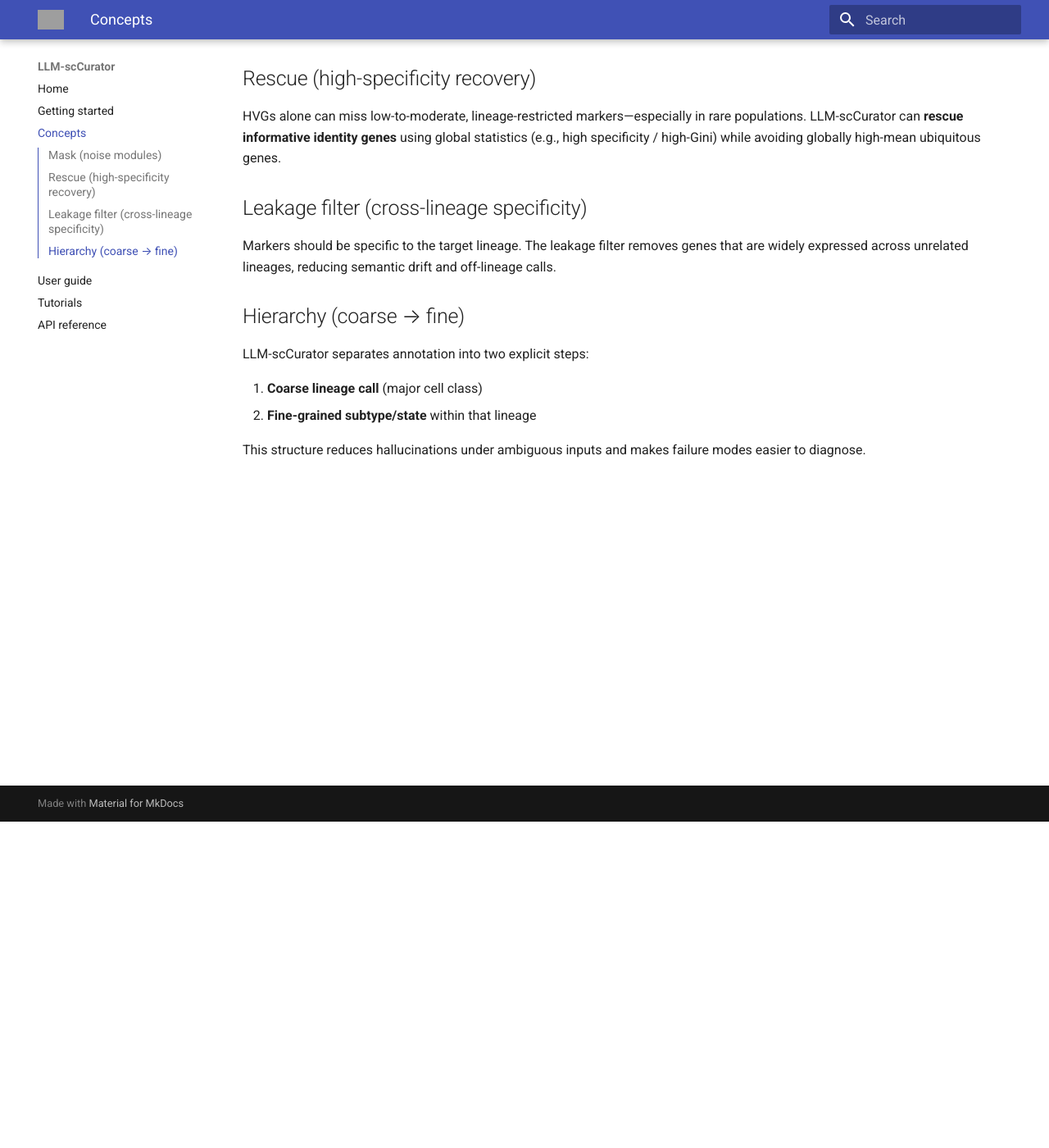
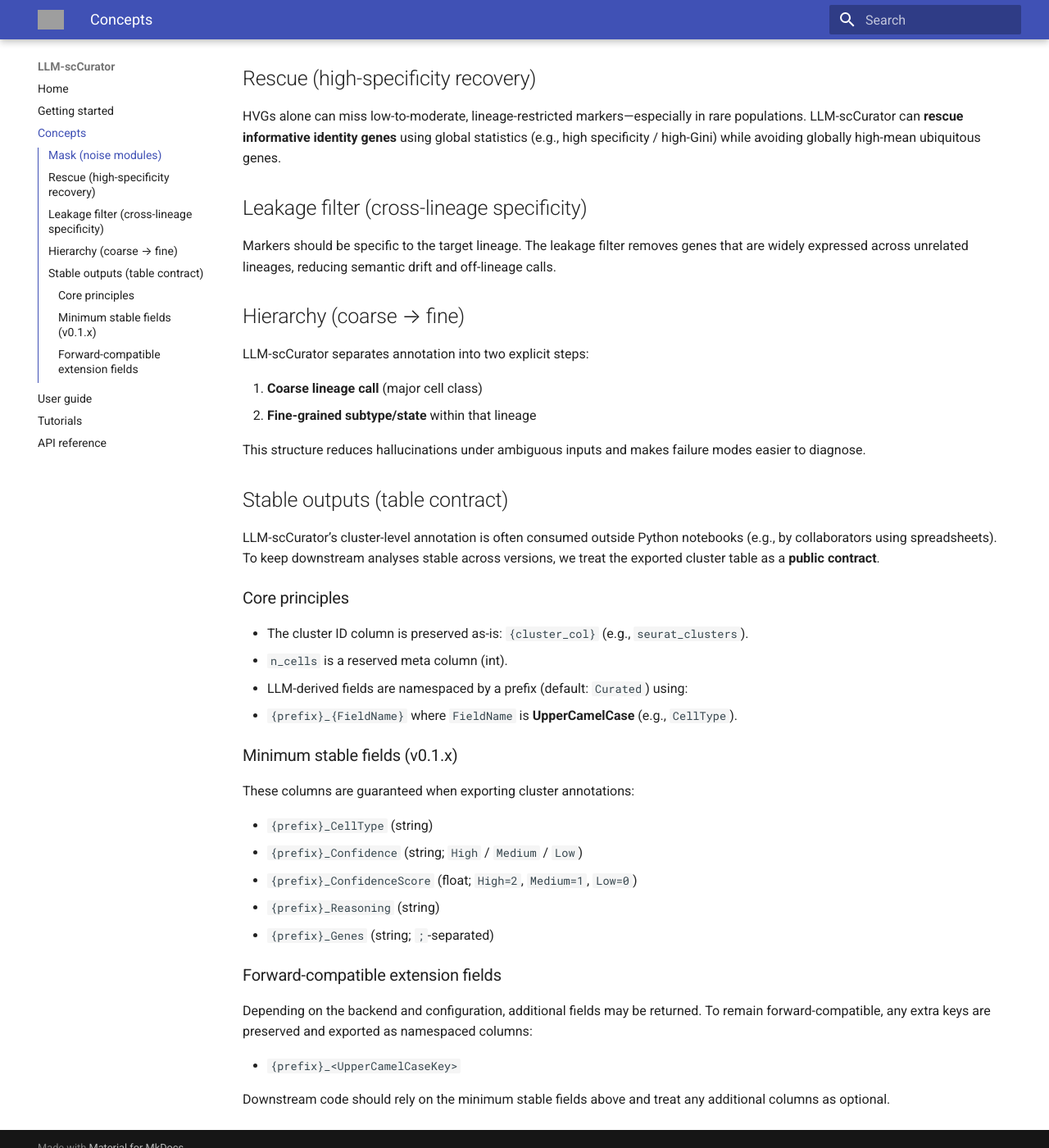
Before and after one commit to kenflab/LLM-scCurator, an MkDocs documentation site: the page built from docs/concepts.md, in a window 1280 px wide and 1400 px high, scrolled down 398 px. Shown: the whole window at 82% size. Built offline with MkDocs 1.6.1 and Material for MkDocs 9.7.7, drawn with Linux system fonts in a browser that asks for light colours; grey boxes are pictures that could not be loaded.

Commit message:
Update concepts.md

```diff
--- a/docs/concepts.md
+++ b/docs/concepts.md
@@ -30,3 +30,37 @@ LLM-scCurator separates annotation into two explicit steps:
 2. **Fine-grained subtype/state** within that lineage
 
 This structure reduces hallucinations under ambiguous inputs and makes failure modes easier to diagnose.
+
+## Stable outputs (table contract)
+
+LLM-scCurator’s cluster-level annotation is often consumed outside Python notebooks
+(e.g., by collaborators using spreadsheets). To keep downstream analyses stable across versions,
+we treat the exported cluster table as a **public contract**.
+
+### Core principles
+
+- The cluster ID column is preserved as-is: `{cluster_col}` (e.g., `seurat_clusters`).
+- `n_cells` is a reserved meta column (int).
+- LLM-derived fields are namespaced by a prefix (default: `Curated`) using:
+- `{prefix}_{FieldName}` where `FieldName` is **UpperCamelCase** (e.g., `CellType`).
+
+### Minimum stable fields (v0.1.x)
+
+These columns are guaranteed when exporting cluster annotations:
+
+- `{prefix}_CellType` (string)
+- `{prefix}_Confidence` (string; `High` / `Medium` / `Low`)
+- `{prefix}_ConfidenceScore` (float; `High=2`, `Medium=1`, `Low=0`)
+- `{prefix}_Reasoning` (string)
+- `{prefix}_Genes` (string; `;`-separated)
+
+### Forward-compatible extension fields
+
+Depending on the backend and configuration, additional fields may be returned.
+To remain forward-compatible, any extra keys are preserved and exported as
+namespaced columns:
+
+- `{prefix}_<UpperCamelCaseKey>`
+
+Downstream code should rely on the minimum stable fields above and treat any
+additional columns as optional.
```
